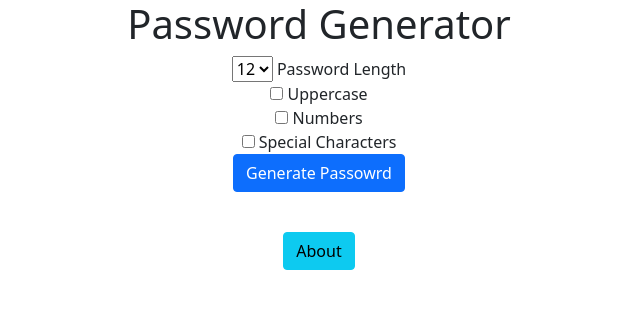
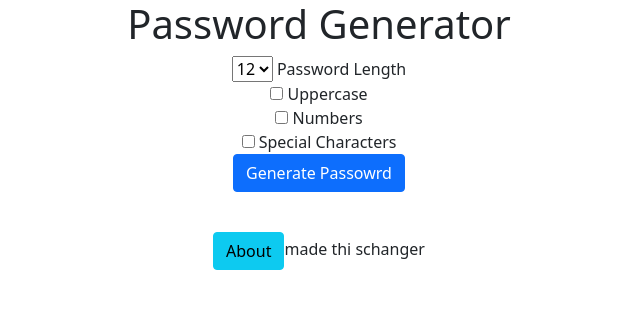
Before and after one commit to mtmowery/password-generator-project, a Django app: page / in a window 1280 px wide. Shown: the top 309 px of the page, without its empty margins (321-961 px from the left). Run offline with Django 3.2, Linux system fonts and the light colour scheme.

Commit message:
made a change

```diff
--- a/generator/templates/generator/home.html
+++ b/generator/templates/generator/home.html
@@ -26,5 +26,5 @@
     </form>
 
 </br>
-<a href="{% url 'about'%}"   class="btn btn-info">About</a>
+<a href="{% url 'about'%}"   class="btn btn-info">About</a>made thi schanger
 </div>
```
